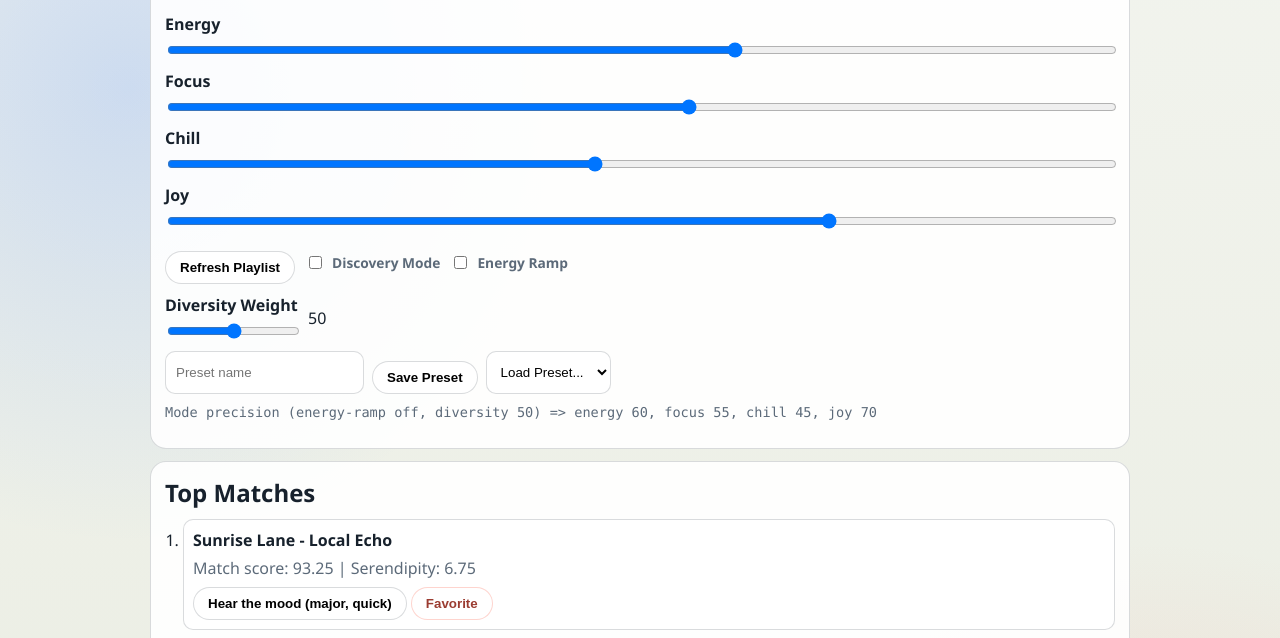
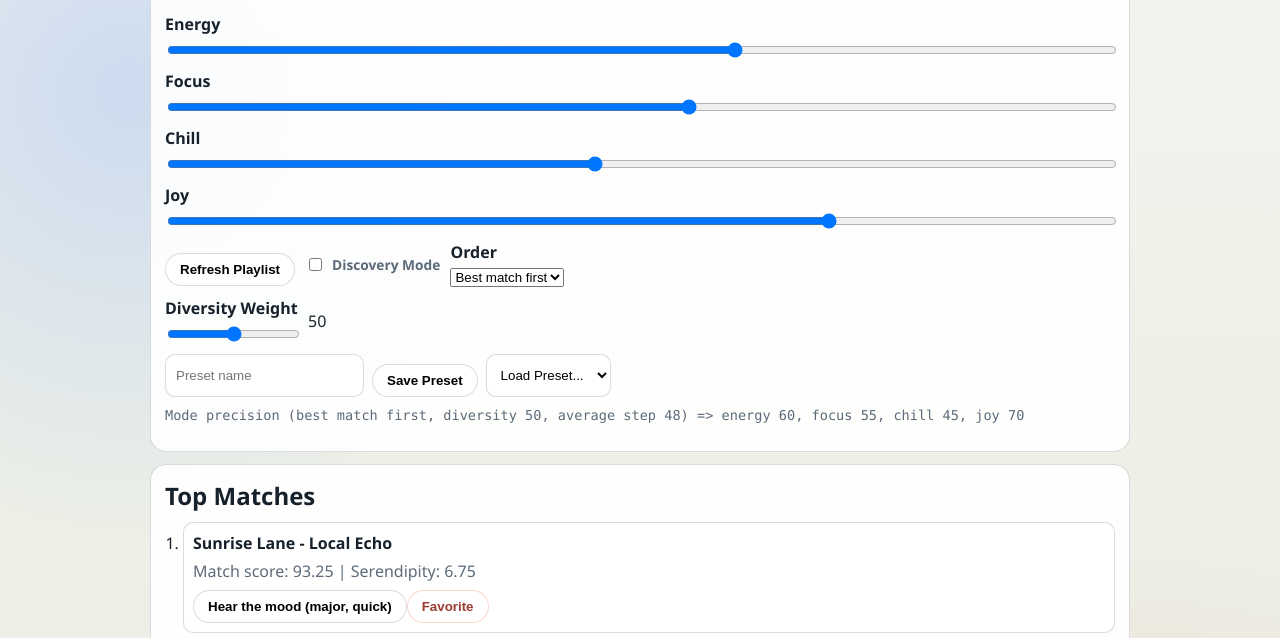
Before and after one commit to johanthegoatt/moodmix-lab, a website with bundled scripts: page index.html in a window 1280 px wide. Shown: the part 113-751 px from the top of the page. Built offline with nearby package versions, Linux system fonts and the light colour scheme.

Commit message:
smooth flow order: least total mood change between neighbours, all four moods

```diff
--- a/app.js
+++ b/app.js
@@ -1,4 +1,4 @@
-import { buildPlaylistAdvanced, localCatalog, normalizeProfile } from "./src/recommender.js";
+import { buildPlaylistAdvanced, flowRoughness, localCatalog, normalizeProfile } from "./src/recommender.js";
 import { previewPlan } from "./src/preview.js";
 import { loadFavorites, loadProfiles, saveFavorites, saveProfiles } from "./src/store.js";
 
@@ -14,7 +14,7 @@ const favoritesEl = document.getElementById("favorites");
 const profileEl = document.getElementById("profile");
 const refreshBtn = document.getElementById("refresh");
 const discoveryCheckbox = document.getElementById("discovery");
-const energyRampCheckbox = document.getElementById("energy-ramp");
+const orderSelect = document.getElementById("order");
 const diversitySlider = document.getElementById("diversity");
 const diversityValueEl = document.getElementById("diversity-value");
 const presetNameInput = document.getElementById("preset-name");
@@ -103,27 +103,38 @@ function render() {
   const profile = profileFromUi();
   const playlist = buildPlaylistAdvanced(profile, localCatalog, 5, {
     discovery: discoveryCheckbox.checked,
-    energyRamp: energyRampCheckbox.checked,
+    order: orderSelect.value,
     diversityWeight: Number(diversitySlider.value || 50)
   });
   const mode = discoveryCheckbox.checked ? "discovery" : "precision";
-  const rampMode = energyRampCheckbox.checked ? "energy-ramp on" : "energy-ramp off";
+  const orderNames = { match: "best match first", ramp: "energy ramp", smooth: "smooth flow" };
+  const rampMode = orderNames[orderSelect.value];
   const diversityWeight = Number(diversitySlider.value || 50);
   diversityValueEl.textContent = String(diversityWeight);
 
-  profileEl.textContent = `Mode ${mode} (${rampMode}, diversity ${diversityWeight}) => energy ${profile.energy}, focus ${profile.focus}, chill ${profile.chill}, joy ${profile.joy}`;
+  const roughness = flowRoughness(playlist).toFixed(0);
+  profileEl.textContent = `Mode ${mode} (${rampMode}, diversity ${diversityWeight}, average step ${roughness}) => energy ${profile.energy}, focus ${profile.focus}, chill ${profile.chill}, joy ${profile.joy}`;
   playlistEl.innerHTML = "";
 
   for (const track of playlist) {
     const favoriteLabel = favorites.has(track.id) ? "Unfavorite" : "Favorite";
     const item = document.createElement("li");
     item.className = "track";
-    item.innerHTML = `
-      <h3>${track.title} - ${track.artist}</h3>
-      <p>Match score: ${track.score} | Serendipity: ${track.serendipity}</p>
-      <button type="button" data-preview="${track.id}">Hear the mood (${previewPlan(track).mode}, ${previewPlan(track).step < 0.25 ? "quick" : "slow"})</button>
-      <button type="button" class="fav-btn" data-favorite-id="${track.id}">${favoriteLabel}</button>
-    `;
+    const plan = previewPlan(track);
+    const heading = document.createElement("h3");
+    heading.textContent = `${track.title} - ${track.artist}`;
+    const meta = document.createElement("p");
+    meta.textContent = `Match score: ${track.score} | Serendipity: ${track.serendipity}`;
+    const preview = document.createElement("button");
+    preview.type = "button";
+    preview.dataset.preview = track.id;
+    preview.textContent = `Hear the mood (${plan.mode}, ${plan.step < 0.25 ? "quick" : "slow"})`;
+    const favorite = document.createElement("button");
+    favorite.type = "button";
+    favorite.className = "fav-btn";
+    favorite.dataset.favoriteId = track.id;
+    favorite.textContent = favoriteLabel;
+    item.append(heading, meta, preview, favorite);
     playlistEl.appendChild(item);
   }
 
@@ -157,7 +168,7 @@ function renderFavorites() {
 
 refreshBtn.addEventListener("click", render);
 discoveryCheckbox.addEventListener("change", render);
-energyRampCheckbox.addEventListener("change", render);
+orderSelect.addEventListener("change", render);
 diversitySlider.addEventListener("input", render);
 
 savePresetBtn.addEventListener("click", () => {
--- a/index.html
+++ b/index.html
@@ -23,7 +23,13 @@
       <div class="actions">
         <button id="refresh" type="button">Refresh Playlist</button>
         <label class="checkbox-label"><input id="discovery" type="checkbox"> Discovery Mode</label>
-        <label class="checkbox-label"><input id="energy-ramp" type="checkbox"> Energy Ramp</label>
+        <label for="order">Order
+          <select id="order">
+            <option value="match">Best match first</option>
+            <option value="ramp">Energy ramp</option>
+            <option value="smooth">Smooth flow</option>
+          </select>
+        </label>
       </div>
       <div class="actions">
         <label for="diversity">Diversity Weight <input id="diversity" type="range" min="0" max="100" value="50"></label>
--- a/src/recommender.js
+++ b/src/recommender.js
@@ -124,22 +124,63 @@ function applyEnergyRamp(picked, limit) {
     .sort((left, right) => left.mood.energy - right.mood.energy || right.score - left.score);
 }
 
+const MOODS = ["energy", "focus", "chill", "joy"];
+const moodDistance = (a, b) => Math.hypot(...MOODS.map((key) => a.mood[key] - b.mood[key]));
+
+function pathLength(order) {
+  let total = 0;
+  for (let i = 1; i < order.length; i += 1) total += moodDistance(order[i - 1], order[i]);
+  return total;
+}
+
+// Smooth flow: the order with the smallest total mood change from track to
+// track, across all four moods rather than energy alone. Starts at the
+// calmest track, walks to the nearest unplayed one, then 2-opt swaps any
+// stretch that reverses into a shorter path (the standard tour heuristics;
+// a playlist is a short, open path, so this lands at or near the best order).
+export function smoothFlow(tracks) {
+  if (tracks.length < 3) return [...tracks].sort((a, b) => a.mood.energy - b.mood.energy);
+  const left = [...tracks].sort((a, b) => a.mood.energy - b.mood.energy || a.id.localeCompare(b.id));
+  const order = [left.shift()];
+  while (left.length) {
+    const last = order[order.length - 1];
+    let best = 0;
+    for (let i = 1; i < left.length; i += 1) {
+      if (moodDistance(last, left[i]) < moodDistance(last, left[best])) best = i;
+    }
+    order.push(left.splice(best, 1)[0]);
+  }
+
+  let improved = true;
+  while (improved) {
+    improved = false;
+    for (let i = 1; i < order.length - 1; i += 1) {
+      for (let j = i + 1; j < order.length; j += 1) {
+        const candidate = [...order.slice(0, i), ...order.slice(i, j + 1).reverse(), ...order.slice(j + 1)];
+        if (pathLength(candidate) < pathLength(order) - 1e-9) {
+          order.splice(0, order.length, ...candidate);
+          improved = true;
+        }
+      }
+    }
+  }
+  return order;
+}
+
+export function flowRoughness(tracks) {
+  return tracks.length < 2 ? 0 : pathLength(tracks) / (tracks.length - 1);
+}
+
 export function buildPlaylistAdvanced(profile, catalog = localCatalog, limit = 5, options = {}) {
   const scored = buildPlaylist(profile, catalog, Math.max(1, catalog.length));
   const safeLimit = Math.max(1, Number(limit) || 1);
   const diversityWeight = clamp(options.diversityWeight ?? 50);
 
-  if (options.discovery) {
-    const discovered = pickWithDiversity(profile, scored, safeLimit, diversityWeight);
-    if (options.energyRamp) {
-      return applyEnergyRamp(discovered, safeLimit);
-    }
-    return discovered;
-  }
+  const picked = options.discovery
+    ? pickWithDiversity(profile, scored, safeLimit, diversityWeight)
+    : scored.slice(0, safeLimit);
 
-  if (options.energyRamp) {
-    return applyEnergyRamp(scored.slice(0, safeLimit), safeLimit);
-  }
-
-  return scored.slice(0, safeLimit);
+  if (options.order === "smooth") return smoothFlow(picked);
+  if (options.energyRamp || options.order === "ramp") return applyEnergyRamp(picked, safeLimit);
+  return picked;
 }
```
Also changed, not shown: tests/recommender.test.js (+27 -0 lines), README.md.
